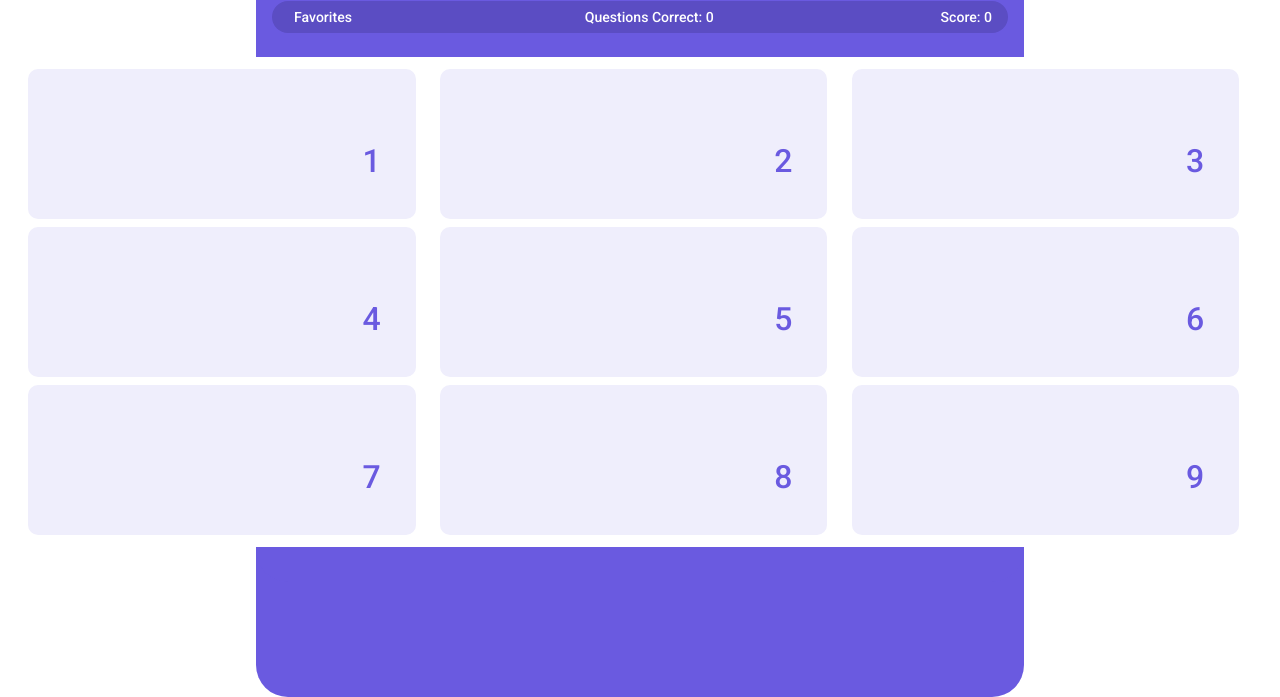
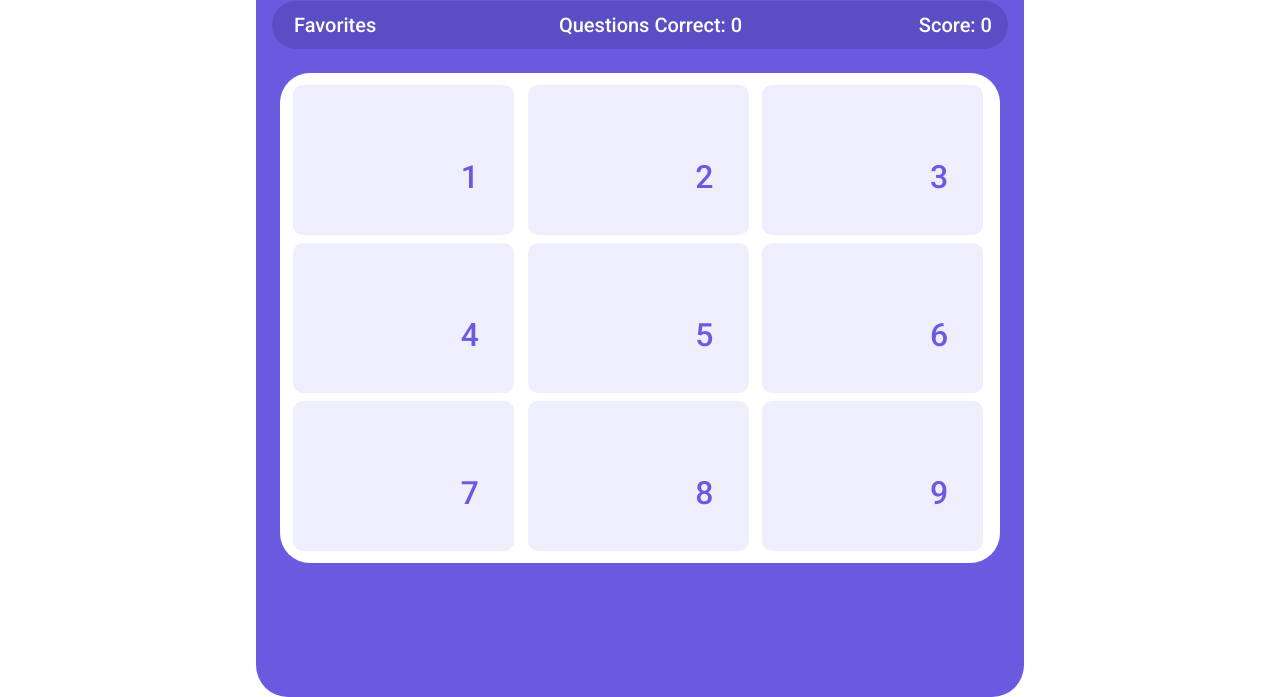
Before and after one commit to rosemary-liang/trivial-matters, a website: page index.html in a window 1280 px wide. Shown: the part 103-800 px from the top of the page. Drawn offline with Linux system fonts and the light colour scheme; no server answers.

Commit message:
More css adjustments.

```diff
--- a/css/layout.css
+++ b/css/layout.css
@@ -1,6 +1,7 @@
 .container-outer {
   width: 100vw;
   min-height: 100vh;
+  min-width: 370px;
 }
 
 .container-purple {
@@ -11,12 +12,13 @@
   width: 100%;
 }
 
-.nav-view {
-  width: 99vw;
-}
+/* .nav-view {
+  width: 100%;
+} */
 
 .card {
   min-height: 300px;
+  min-width: 100%;
 }
 
 .card-in-list {
@@ -212,7 +214,7 @@
 
 button.clue {
   cursor: pointer;
-  width: 100px;
+  width: 95%;
   height: 120px;
   margin: 0.25rem;
   text-align: right;
@@ -272,7 +274,7 @@ p.clue-text {
 }
 
 p.return-already-answered {
-  width: 220px;
+  /* width: 220px; */
   text-align: center;
   line-height: 2rem;
   margin: 0;
@@ -301,14 +303,10 @@ button.return {
 
 /* media rule large screen */
 
-@media screen and (min-width: 768px) {
+@media screen and (min-width: 576px) {
   .container-outer {
     max-width: 768px;
   }
-
-  /* .container-purple {
-    height: 500px;
-  } */
 
   .clues-container {
     padding: 0 7rem;
@@ -352,4 +350,8 @@ button.return {
   .margin-b-2-rem {
     margin-bottom: 2rem;
   }
+
+  .font-size-09-rem {
+    font-size: 1.25rem;
+  }
 }
--- a/css/styles.css
+++ b/css/styles.css
@@ -1,3 +1,7 @@
+i {
+  cursor: pointer;
+}
+
 .caveat {
   font-family: Caveat, cursive;
 }
@@ -124,8 +128,8 @@
   color: black;
 }
 
-.line-height-2-rem {
-  line-height: 2rem;
+.nav-height {
+  height: 3rem;
 }
 
 /* font-awesome */
@@ -177,3 +181,11 @@ button.fa {
 button {
   cursor: pointer;
 }
+
+/* media rule large screen */
+
+@media screen and (min-width: 768px) {
+  .line-height-2-rem {
+    line-height: 4rem;
+  }
+}
--- a/index.html
+++ b/index.html
@@ -21,13 +21,13 @@
           <div class="title bg-purple font-white border-radius-1-rem">
             <h1 class="roboto font-size-2-rem margin-0 font-weight-500 padding-1-rem">trivial matters</h1>
           </div>
-          <nav class="bg-dark-purple container display-flex space-between align-items-center line-height-2-rem  padding-1-rem border-radius-10-px">
+          <nav class=" nav-height bg-dark-purple container display-flex space-between align-items-center line-height-2-rem  padding-1-rem border-radius-10-px">
             <button class="roboto border-none bg-transparent font-white cursor-pointer grow font-weight-500 font-size-09-rem" id="nav-favorites">Favorites</button>
             <button class="roboto border-none bg-transparent font-white cursor-pointer grow font-weight-500 font-size-09-rem" id="nav-questions-correct">Questions Correct: <span class="q-correct">0</span></button>
             <p class="roboto border-none bg-transparent font-white cursor-pointer font-weight-500 font-size-09-rem" id="nav-score">Score: <span class="score">0</span>
           </nav>
         </header>
-        <main>
+        <main class="container display-flex flex-direction-column align-content-center align-items-center margin-auto border-radius-05-rem">
           <div class="nav-view padding-05-rem container margin-nav-view " data-view="grid">
             <div class="clues-container-bg bg-white border-radius-10-px padding-05-rem">
               <div class="row grid-container button-container margin-auto display-flex flex-wrap space-around ">
@@ -61,7 +61,7 @@
               </div>
             </div>
           </div>
-          <div class="nav-view hidden margin-nav-view padding-05-rem " data-view="clue">
+          <div class="nav-view  padding-05-rem container hidden display-flex flex-direction-column align-items-center justify-content-center margin-nav-view " data-view="clue">
             <div class="container card bg-white border-radius-10-px padding-1-rem margin-v-1-rem">
               <div class="card-header-container display-flex space-between margin-b-1-rem padding-h-05-rem ">
                 <div class="return-button display-flex flex-start">
```
